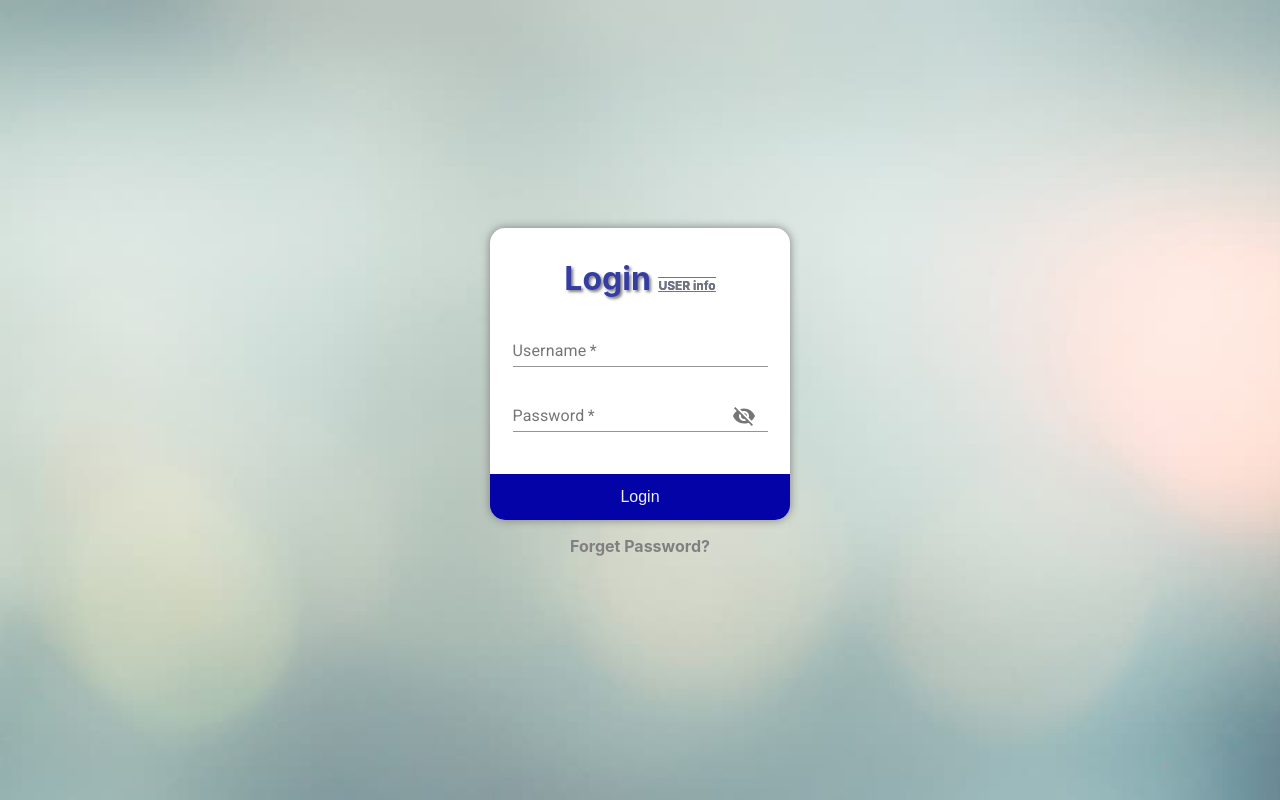
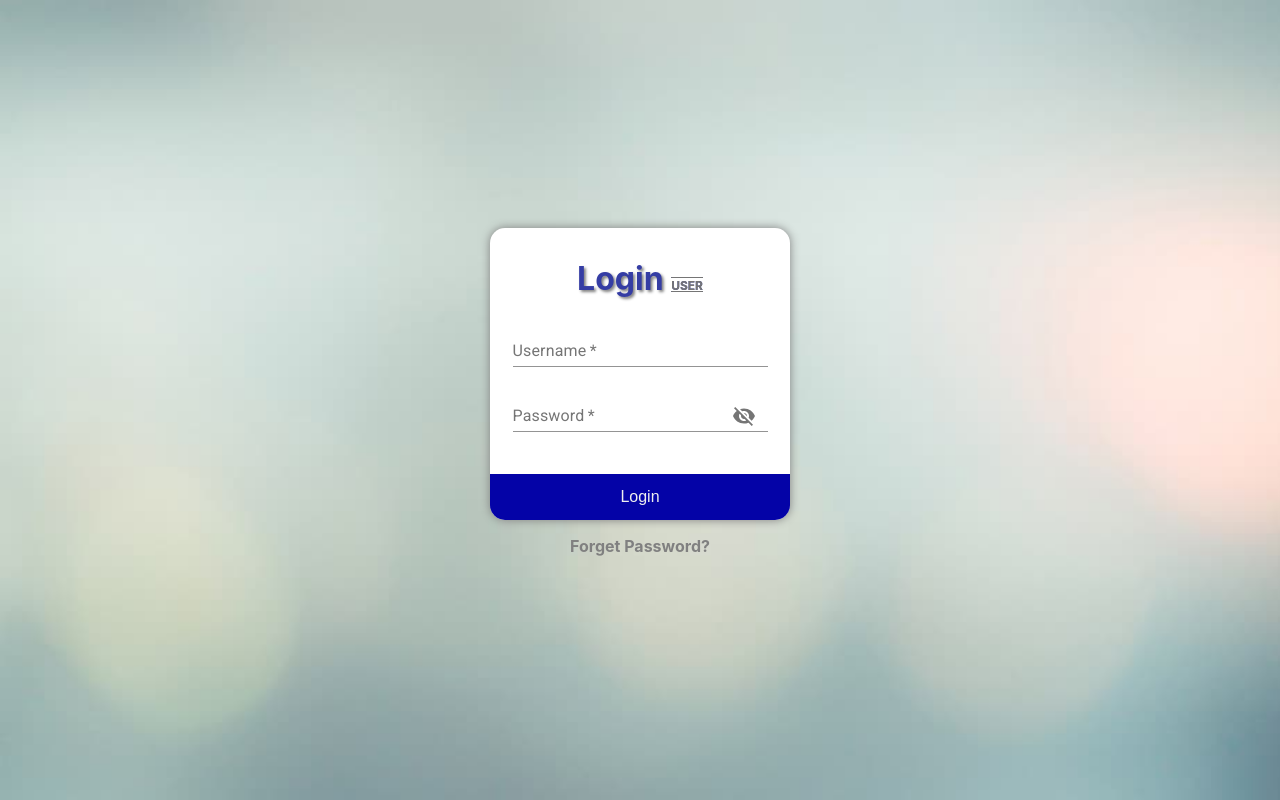
Before and after one commit to faizanansari1/user_info_app, a React (Create React App) app: page / in a window 1280 px wide. Built offline with nearby package versions, Linux system fonts and the light colour scheme; no server answers.

Commit message:
remove the extra word in login pgae

```diff
--- a/src/Components/Login/index.js
+++ b/src/Components/Login/index.js
@@ -52,7 +52,7 @@ export const Login = (props) => {
       <div className="content">
         <form onSubmit={onSubmit} className="login-form">
           <h1>
-            Login <span>USER info</span>
+            Login <span>USER</span>
           </h1>
           <TextField
             required
```
